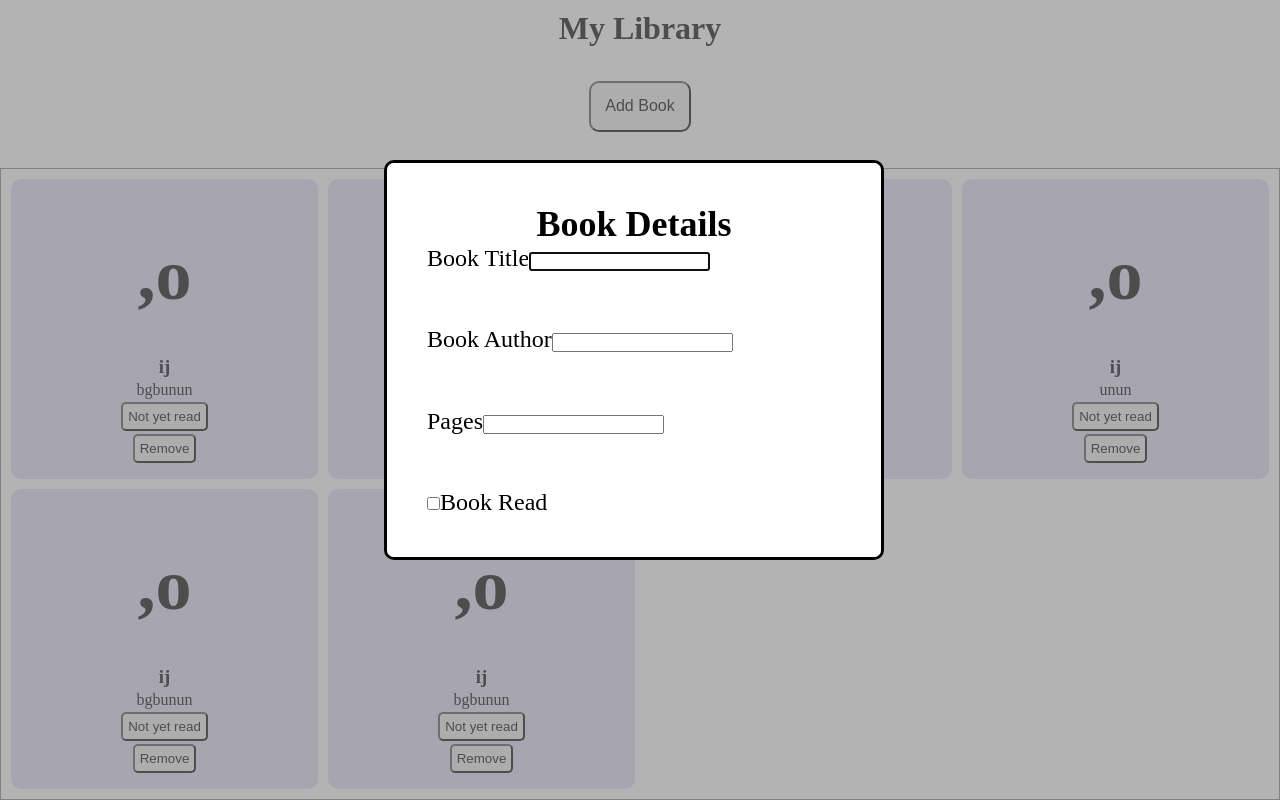
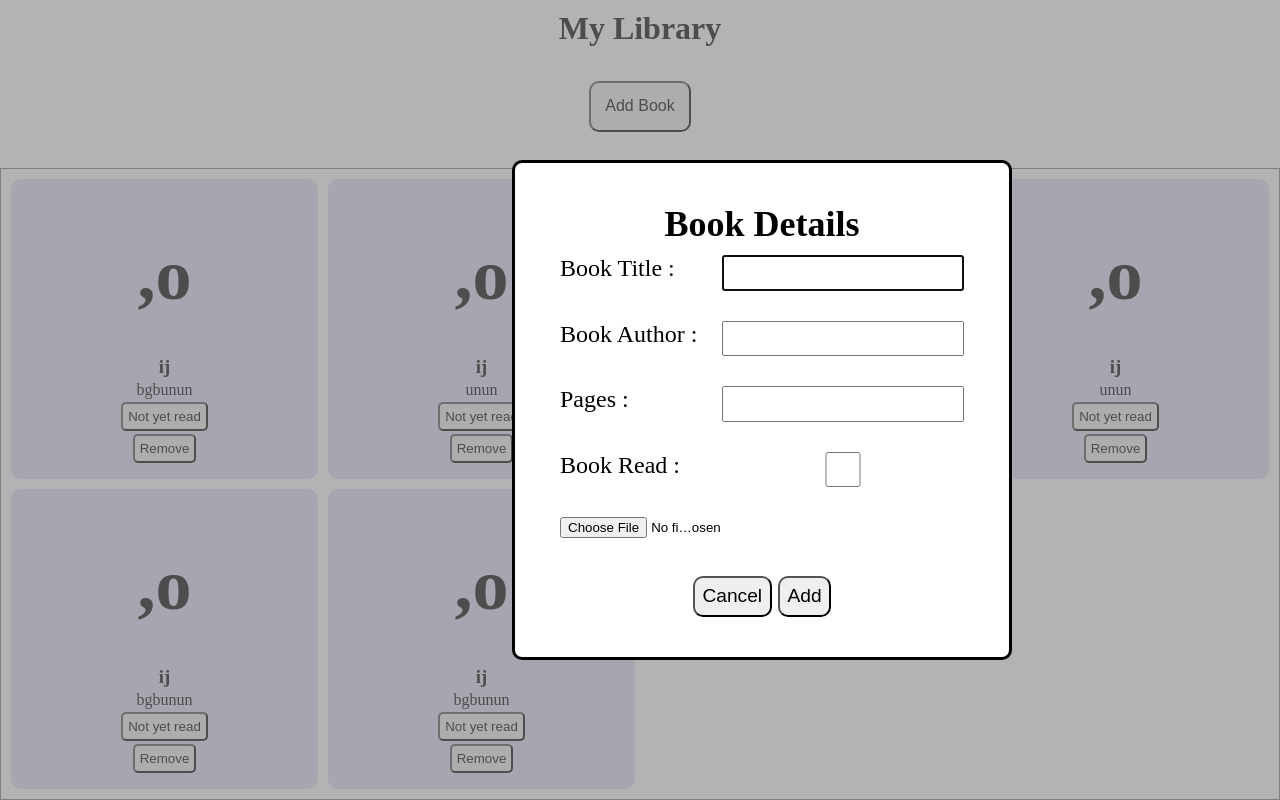
Before and after one commit to 0xsaidroot/Odin-Library, a plain HTML site: page index.html in a window 1280 px wide. Both pictures are taken after a click on the button "Add Book". Drawn offline with Linux system fonts and the light colour scheme.

Commit message:
done with modal styling

```diff
--- a/index.html
+++ b/index.html
@@ -24,18 +24,18 @@
             <h2>Book Details</h2>
             <form>
                 <p>
-                    <label for="title">Book Title</label><input type="text" name="book_title" id="title" required />
+                    <label for="title">Book Title :</label><input type="text" name="book_title" id="title" required />
                 </p>
                 <p>
-                    <label for="author">Book Author</label><input type="text" name="book_author" id="author" required />
+                    <label for="author">Book Author :</label><input type="text" name="book_author" id="author" required />
                 </p>
                 <p>
-                    <label for="pages">Pages</label><input type="number" name="pages_read" id="pages" required />
+                    <label for="pages">Pages :</label><input type="number" name="pages_read" id="pages" required />
                 </p>
                 <p>
-                    <input type="checkbox" name="isRead" id="isRead" /><label for="read">Book Read</label>
+                    <label for="read">Book Read :</label><input type="checkbox" name="isRead" id="isRead" />
                 </p>
-                <p>
+                <p id="check">
                     <input id="imageInput" type="file" accept="image/*">
                 </p>
                 <div class="lower-btn">
--- a/style.css
+++ b/style.css
@@ -82,10 +82,10 @@ height: 100%;
 }
 dialog{
     width: 500px;
-    height: 50%;
+    height: 500px;
     border-radius: 10px;
     position: absolute;
-    left: 30%;
+    left: 40%;
     top: 20%;
 
 }
@@ -104,14 +104,18 @@ dialog::backdrop{
 .form-container h2{
     text-align: center;
 }
- form{
-    display: flex;
-    flex-direction: column;
-    gap: 20%;
+form{
+display: grid;
+grid-template-columns: 1fr;
+gap: 10px;
+}
+form p{
+    display: grid;
+    padding: 10px 5px;
+    grid-template-columns:40% 1fr ;
 }
 form .lower-btn{
     margin-top: auto;
-    margin-bottom: 20px;
     margin-left:auto;
     margin-right: auto;
 }
```
